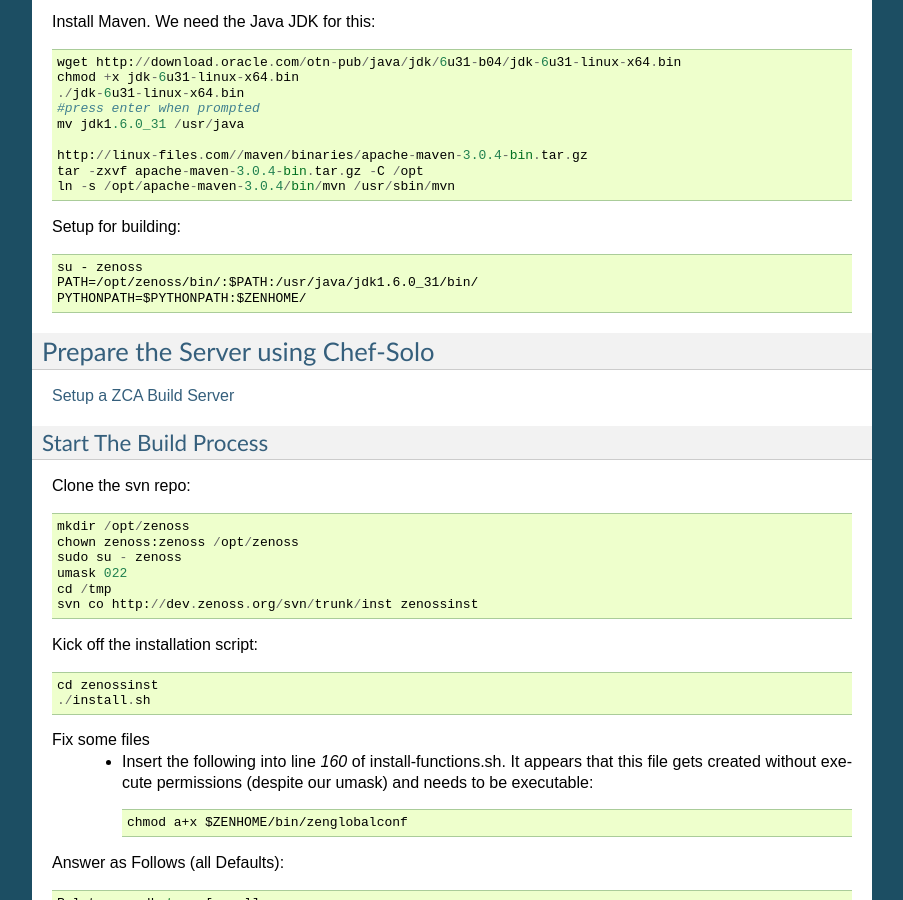
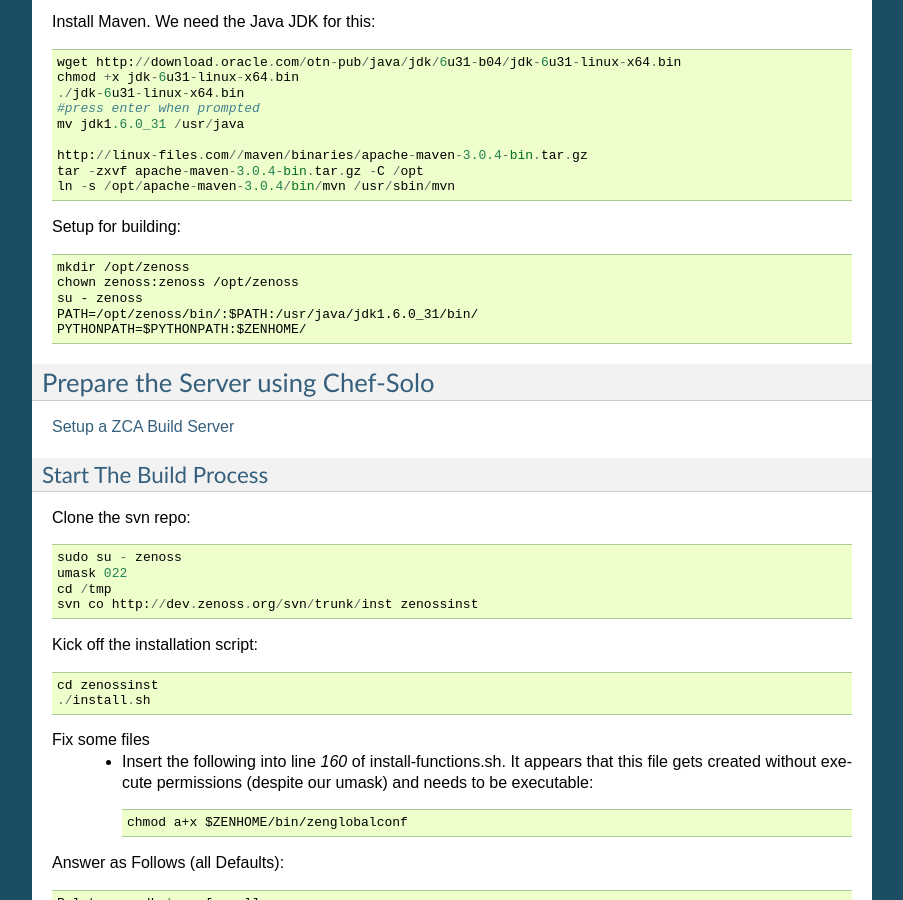
Before and after one commit to ZCA/Packages, a Sphinx documentation site: the page built from docs/Source_Installation_EL6.rst, in a window 1280 px wide and 900 px high, scrolled down 2397 px. Shown: the whole window, without its empty margins (198-1101 px from the left). Built offline with Sphinx 7.4.7, drawn with Linux system fonts in a browser that asks for light colours; pages that are not in the unit, such as notebooks, are missing from menus; some of the changed lines change nothing that is shown.

Commit message:
minor documentation update

```diff
--- a/docs/Source_Installation_EL6.rst
+++ b/docs/Source_Installation_EL6.rst
@@ -135,6 +135,8 @@
 
 Setup for building::
 
+   mkdir /opt/zenoss
+   chown zenoss:zenoss /opt/zenoss
    su - zenoss
    PATH=/opt/zenoss/bin/:$PATH:/usr/java/jdk1.6.0_31/bin/
    PYTHONPATH=$PYTHONPATH:$ZENHOME/
@@ -149,8 +151,6 @@
 
 Clone the svn repo::
 
-   mkdir /opt/zenoss
-   chown zenoss:zenoss /opt/zenoss
    sudo su - zenoss
    umask 022
    cd /tmp
```
